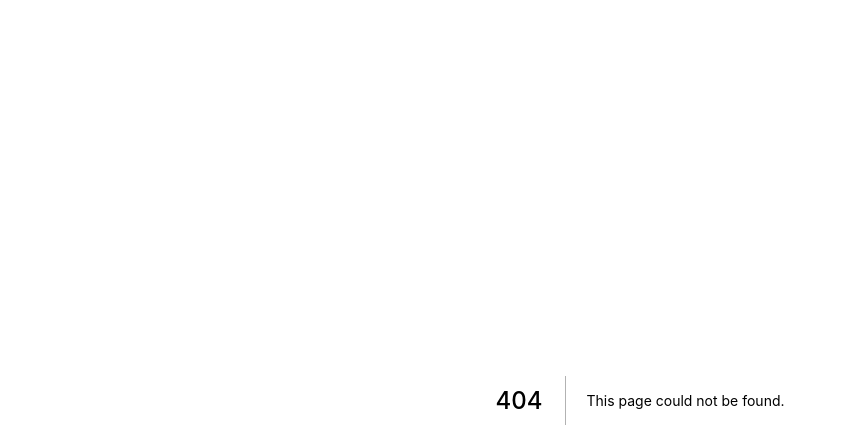
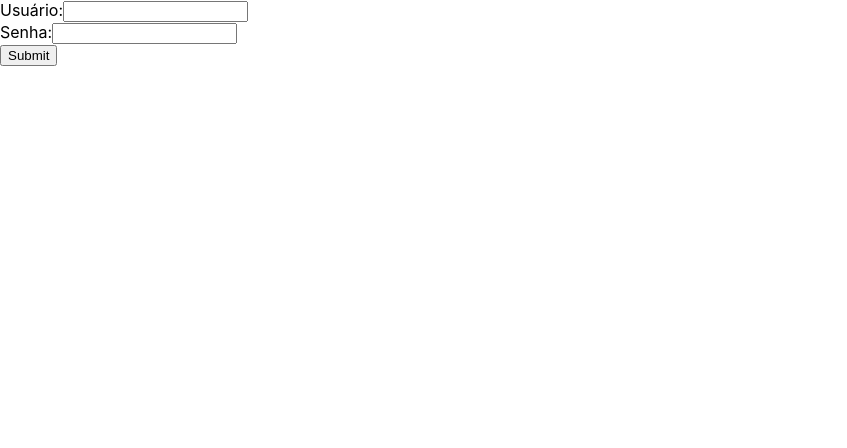
Before and after one commit to TxonyB/new-project, a Next.js app: page /login in a window 1280 px wide. Before the commit this address had no page. Shown: the top 448 px of the page, without its empty margins (0-847 px from the left). Built offline with nearby package versions, Linux system fonts and the light colour scheme.

Commit message:
add intern componnents

```diff
--- /dev/null
+++ b/pages/login.js
@@ -0,0 +1,34 @@
+import React from 'react';
+
+const AppContainer = props => <div>{props.children}</div>;
+const AppInput = props => (
+	<div>
+		<label>{props.label}</label>
+		<input type={props.type} title={props.title} />
+	</div>
+);
+const AppButton = props => (
+	<div>
+		<input type="submit" title={props.title} />
+	</div>
+);
+
+const Login = props => {
+  return (
+		<AppContainer>
+			<AppInput
+				title="apelido ou email do usuário"
+				label="Usuário:"
+				type="text"
+			/>
+			<AppInput
+				label="Senha:"
+				type="password"
+				title="senha do usuário"
+			/>
+			<AppButton title="Entrar" />
+		</AppContainer>
+	);
+};
+
+export default Login;
```
